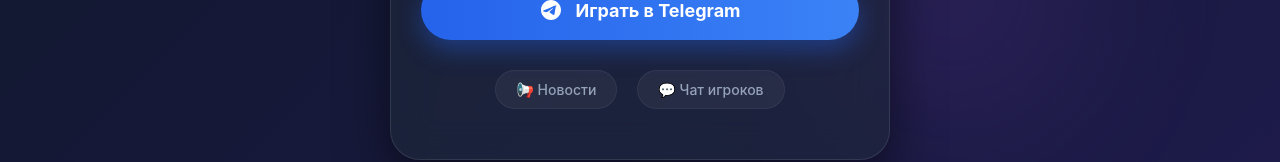
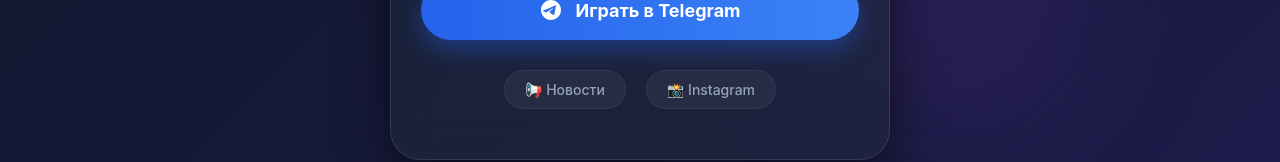
Before and after one commit to norm4el/orda-run, a React (Vite) app in the folder frontend/: page / in a window 1280 px wide. Shown: the part 524-686 px from the top of the page. Built offline with nearby package versions, Linux system fonts and the light colour scheme; no server answers.

Commit message:
fix: update social links on landing page

```diff
--- a/frontend/src/components/LandingPage.tsx
+++ b/frontend/src/components/LandingPage.tsx
@@ -78,7 +78,7 @@
         </p>
 
         <a
-          href="https://t.me/orda_run_bot"
+          href="https://t.me/ordarunbot"
           target="_blank"
           rel="noopener noreferrer"
           style={{
@@ -115,11 +115,11 @@
         </a>
 
         <div style={{ display: 'flex', justifyContent: 'center', gap: '20px' }}>
-          <a href="https://t.me/orda_run_news" target="_blank" rel="noopener noreferrer" style={socialLinkStyle}>
+          <a href="https://t.me/ordarun" target="_blank" rel="noopener noreferrer" style={socialLinkStyle}>
             📢 Новости
           </a>
-          <a href="https://t.me/orda_run_chat" target="_blank" rel="noopener noreferrer" style={socialLinkStyle}>
-            💬 Чат игроков
+          <a href="https://instagram.com/orda_run" target="_blank" rel="noopener noreferrer" style={socialLinkStyle}>
+            📸 Instagram
           </a>
         </div>
       </div>
```
